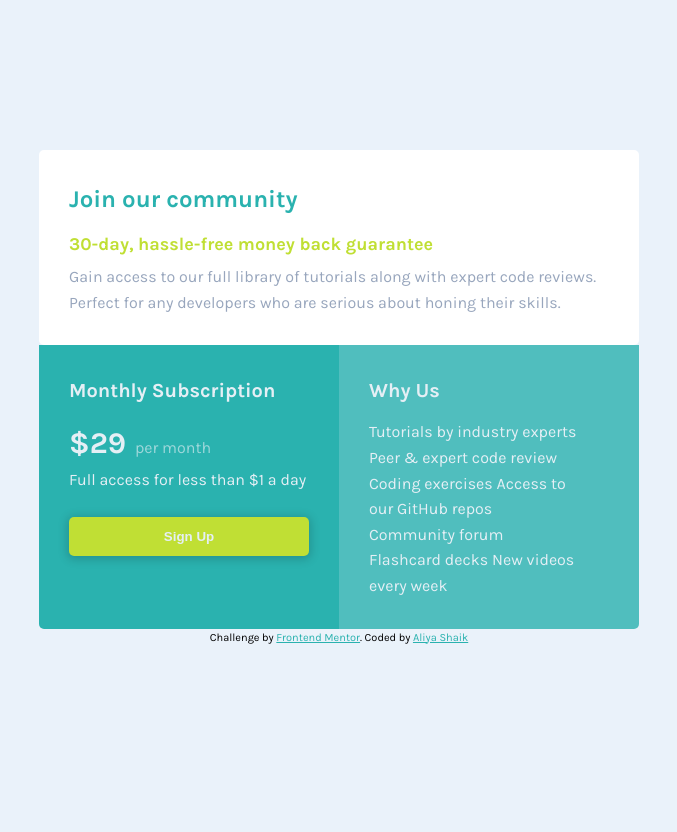
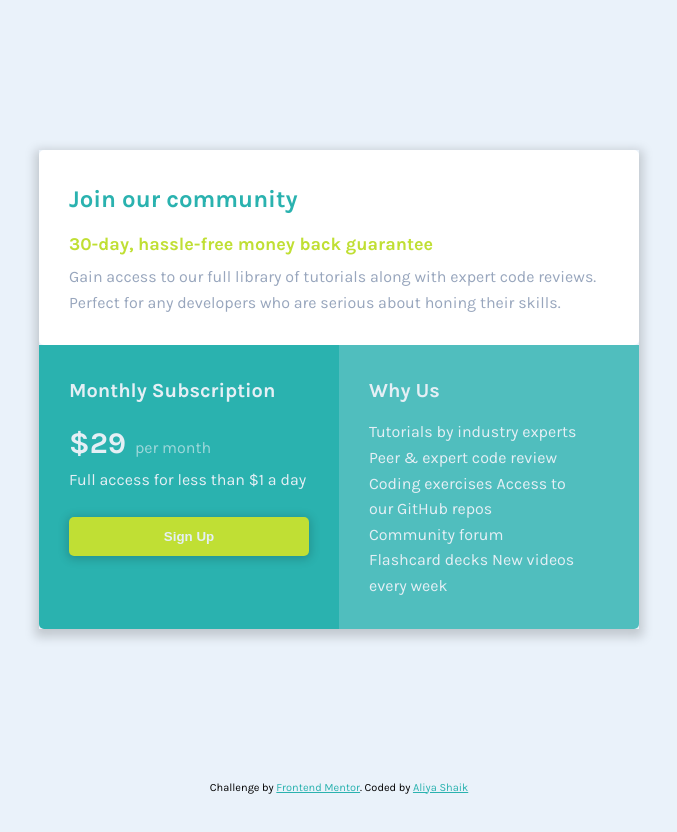
Before and after one commit to SkAliya/8-Single-price-grid-component, a website: page index.html in a window 1280 px wide. Shown: the whole page, without its empty margins (301-978 px from the left). Drawn offline with Linux system fonts and the light colour scheme.

Commit message:
updated component

```diff
--- a/sass/base.scss
+++ b/sass/base.scss
@@ -59,9 +59,7 @@ body {
 }
 
 /* footer styling */
-footer {
-  grid-area: 4/1/5/-1;
-}
+
 .attribution {
   font-size: 11px;
   text-align: center;
--- a/sass/component.scss
+++ b/sass/component.scss
@@ -3,13 +3,11 @@
 .container {
   /* top part */
   max-width: 60rem;
-  height: 100px;
   display: grid;
   grid-template-columns: repeat(2, 1fr);
-
+  box-shadow: 0 4px 10px 4px rgba(0, 0, 0, 0.174);
   /* center container */
   margin: 15rem auto;
-  // margin
 
   /* media-query */
   @media only screen and (max-width: var1.$bp-phone) {
@@ -21,7 +19,7 @@
     background-color: #fff;
     padding: 3rem;
     border-radius: 0.5rem;
-    position: relative;
+
     /* media-query */
     @media only screen and (max-width: var1.$bp-phone) {
       grid-area: 1/1/2/-1;
```
Also changed, not shown: index.html (+5 -9 lines), css/style.css, 1 other file.
